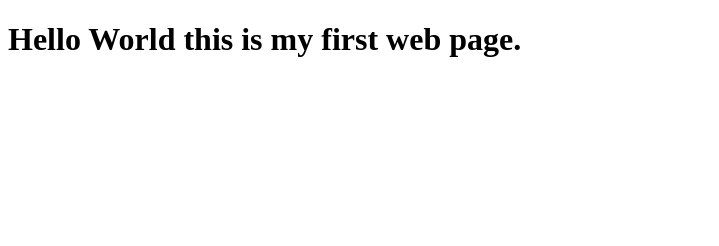
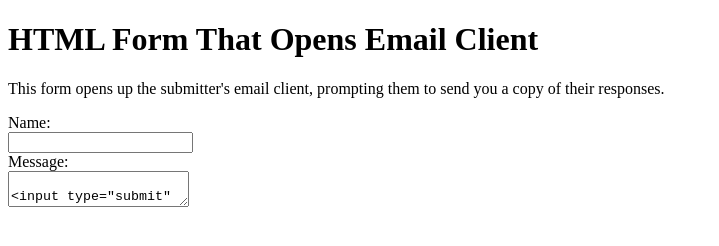
Before and after one commit to Sumanthkeith/dailystatus, a plain HTML site: page index.html in a window 1280 px wide. Shown: the whole page, without its empty margins (0-719 px from the left). Drawn offline with Linux system fonts and the light colour scheme.

Commit message:
first commit1

```diff
--- a/index.html
+++ b/index.html
@@ -1,12 +1,36 @@
 <!DOCTYPE html>
-<html lang="en">
+<html lang=”en”>
 <head>
-    <meta charset="UTF-8">
-    <meta http-equiv="X-UA-Compatible" content="IE=edge">
-    <meta name="viewport" content="width=device-width, initial-scale=1.0">
-    <title>GFG</title>
+<title></title>
+<script src="https://cpwebassets.codepen.io/assets/common/stopExecutionOnTimeout-1b93190375e9ccc259df3a57c1abc0e64599724ae30d7ea4c6877eb615f89387.js"></script>
 </head>
+
 <body>
-    <h1>Hello World this is my first web page.</h1>
-</body>
-</html>
+
+<h1>HTML Form That Opens Email Client </h1>
+
+<p>This form opens up the submitter's email client, prompting them to send you a copy of their responses. </p>
+
+<!--Form Code-->
+<form action=”sumanthkeith@gmail.com”
+
+
+method=”POST”
+
+
+enctype=”text/plain”
+
+
+name=”EmailForm”>
+
+
+<label for="name">Name:</label><br>
+<input type="text" id="name" name="name"><br>
+
+
+<label for="ContactCommentt">Message:</label><br>
+<textarea id=”ContactCommentt” rows=”6″ cols=”20″>
+
+<input type="submit" value="Send">
+</form>
+ </body>
```
